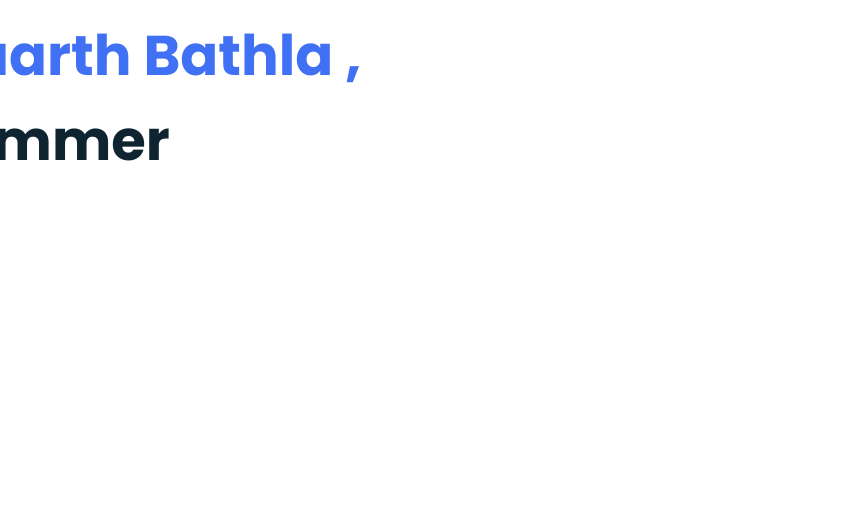
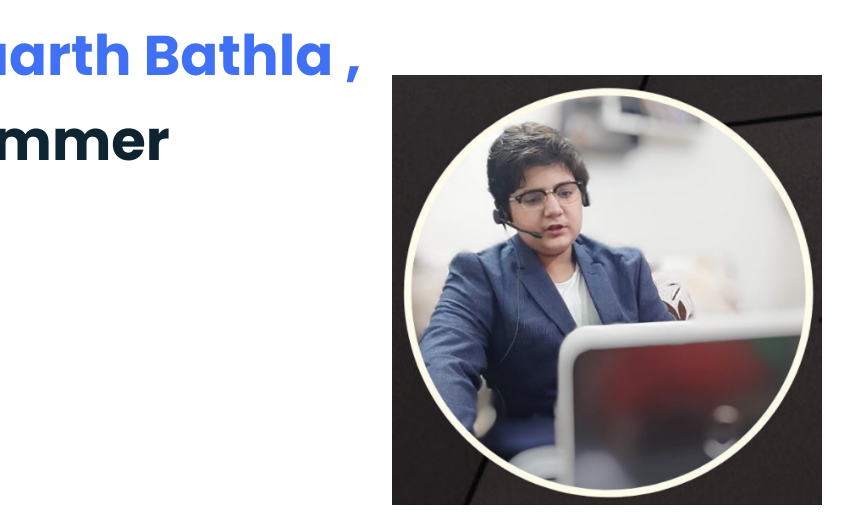
Before and after one commit to Paarthbathla338/Paarthbathla338.github.io, a plain HTML site: page index.html in a window 1280 px wide. Shown: the part 279-800 px from the top of the page, 330-1183 px from the left. Drawn offline with nearby package versions, Linux system fonts and the light colour scheme.

Commit message:
Updated Files

```diff
--- a/assets/css/styles.css
+++ b/assets/css/styles.css
@@ -414,8 +414,8 @@ img{
     margin-right: var(--mb-4);
   }
   .home__img{
-    width: 457px;
-    bottom: 15%;
+    width: 430px;
+    bottom: 2%;
   }
 
   .about__container, .skills__container{
--- a/index.html
+++ b/index.html
@@ -52,7 +52,7 @@
 
 
                 <div class="home__img">
-                    <img src="assets/img/perfil.png" alt="">
+                    <img src="assets/img/work8.png" alt="">
                 </div>
             </section>
 
```
Also changed, not shown: assets/img/work8.png (added), assets/img/work9.png (added).
